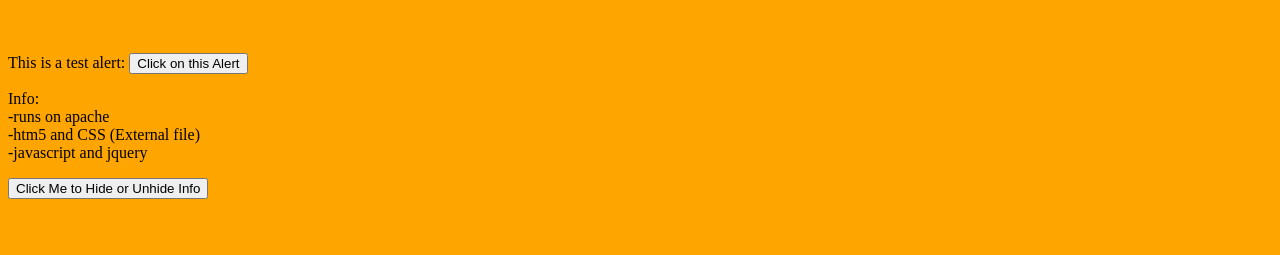
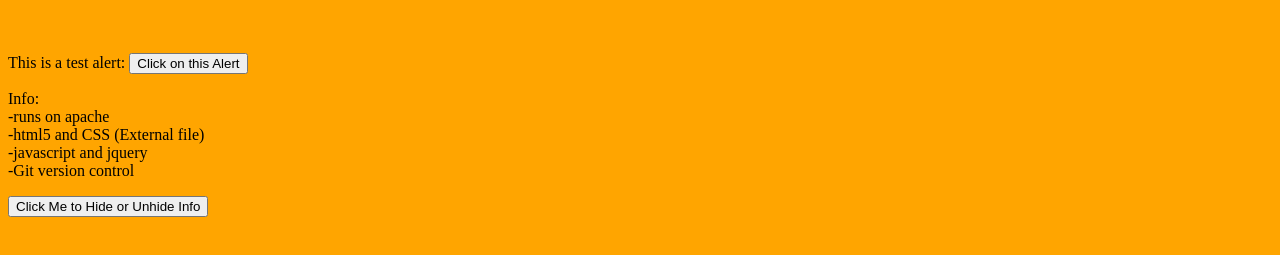
Before and after one commit to coda92056/website, a plain HTML site: page index.html in a window 1280 px wide. Shown: the part 65-320 px from the top of the page. Drawn offline with Linux system fonts and the light colour scheme.

Commit message:
updated  index page and deleted css/mystyle

```diff
--- a/css/mystyle.css
+++ /dev/null
@@ -1 +0,0 @@
-body {background-color: orange;}
--- a/index.html
+++ b/index.html
@@ -20,7 +20,7 @@
 </p>
 
 <p></p>
-<p id="info">Info:<br/>-runs on apache<br/>-htm5 and CSS (External file)<br>-javascript and jquery</p>
+<p id="info">Info:<br/>-runs on apache<br/>-html5 and CSS (External file)<br>-javascript and jquery<br/>-Git version control</p>
 <button>Click Me to Hide or Unhide Info</button>
 
 </body>
```
